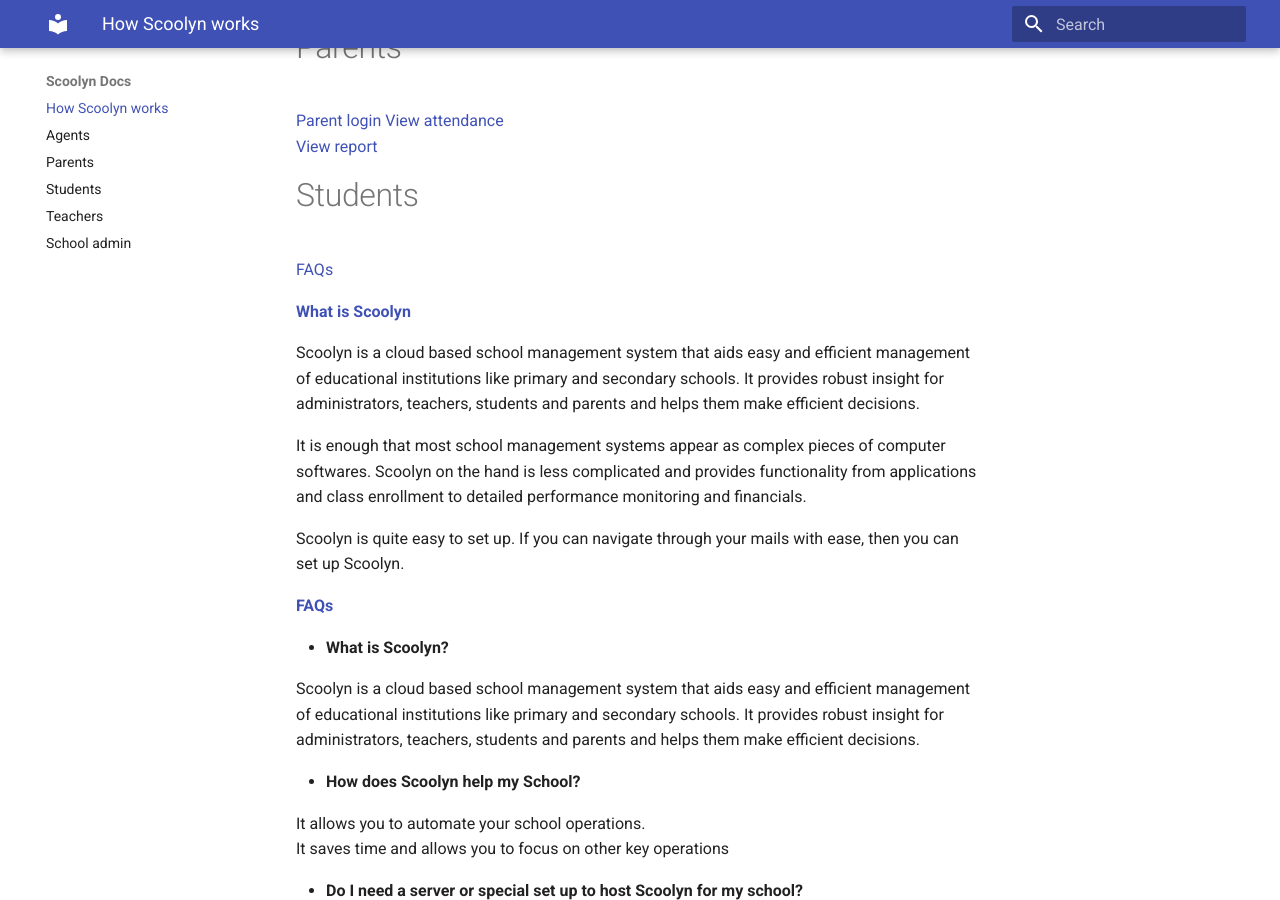
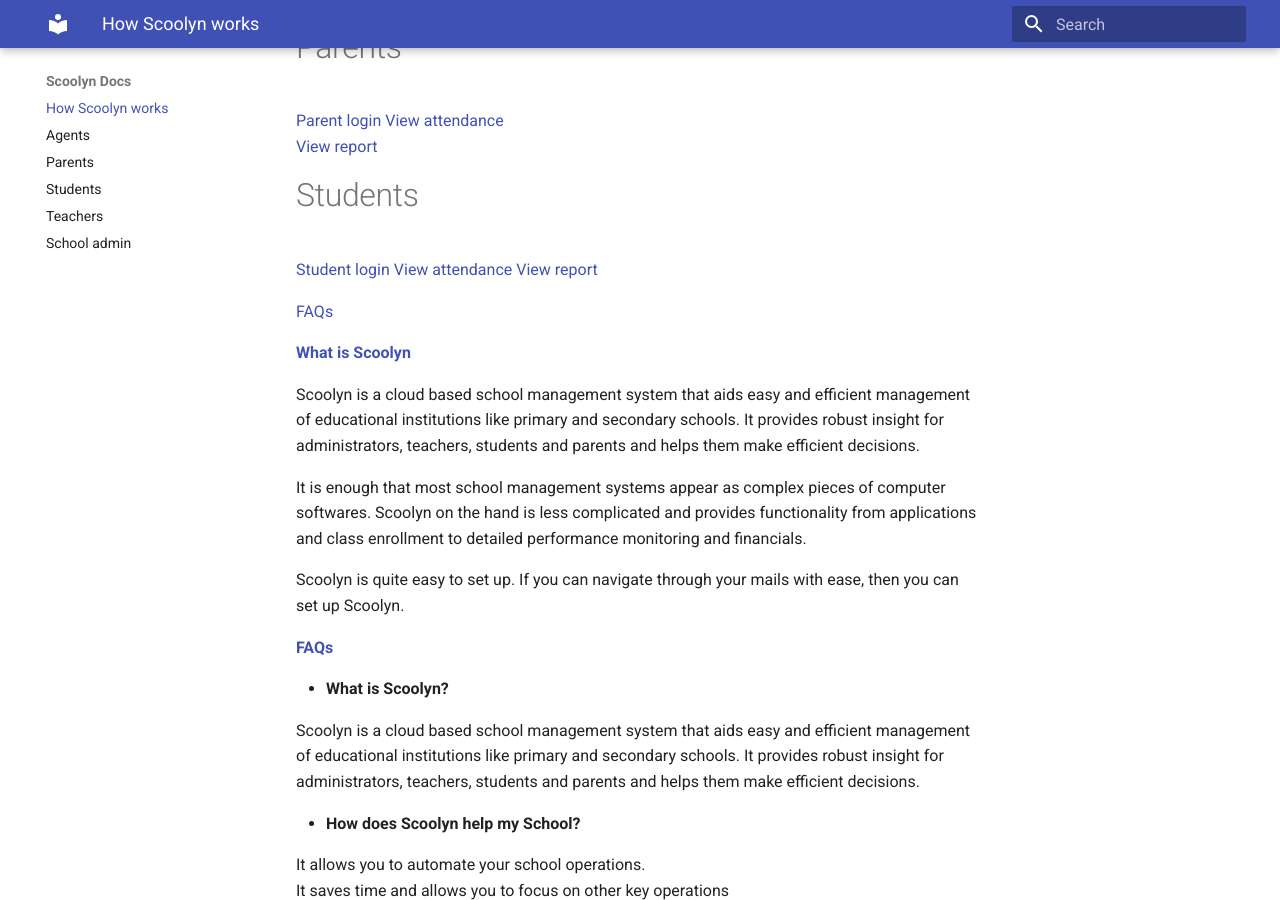
Before and after one commit to digikraaft/docs.scoolyn.com, an MkDocs documentation site: the page built from docs/index.md, in a window 1280 px wide and 900 px high, scrolled down 908 px. Built offline with MkDocs 1.6.1 and Material for MkDocs 9.7.7, drawn with Linux system fonts in a browser that asks for light colours.

Commit message:
Update index.md

```diff
--- a/docs/index.md
+++ b/docs/index.md
@@ -37,6 +37,10 @@ Here you will learn how to navigate through the School management App and learn
 [View report](https://github.com/digikraaft/docs.scoolyn.com/blob/emma/docs/Parents.md)
 
 # Students
+
+[Student login]()
+[View attendance]()
+[View report]()
 
 
 [FAQs](#FAQs)
```
